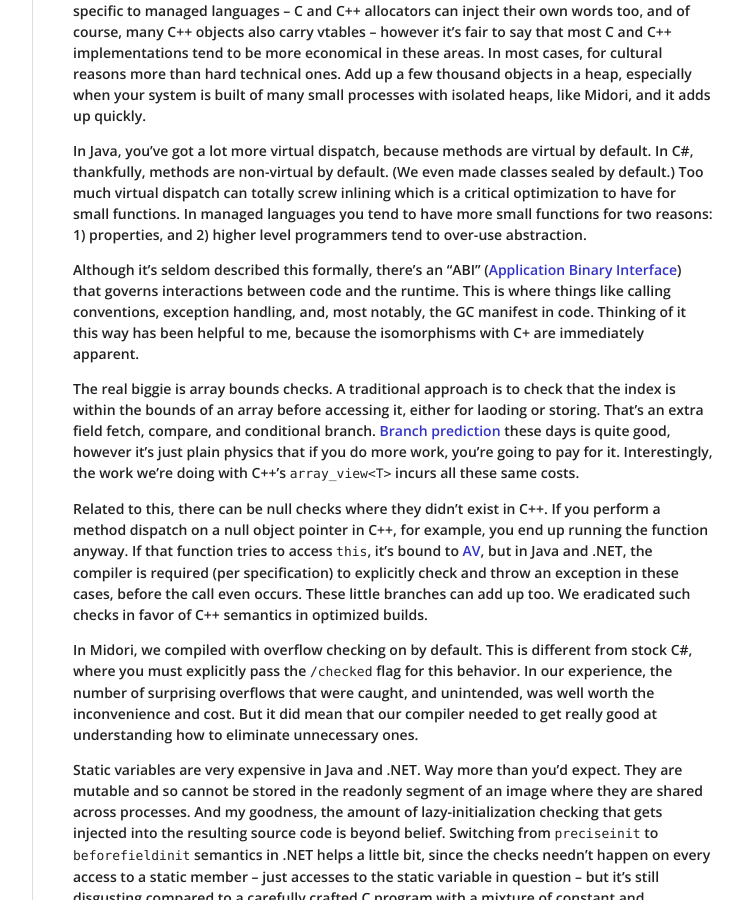
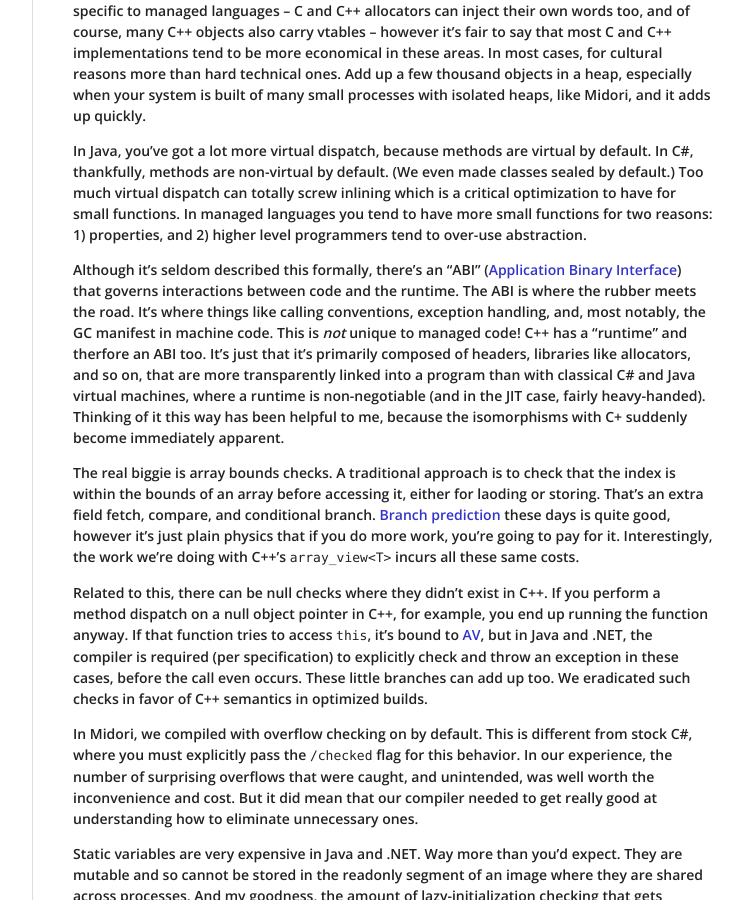
Before and after one commit to joeduffy/joeduffy.github.io, a Jekyll site: the page built from _posts/2015-12-19-safe-native-code.md, in a window 1280 px wide and 900 px high, scrolled down 2262 px. Shown: the whole window, without its empty margins (378-1121 px from the left). Built offline with Jekyll 4.4.1, drawn with Linux system fonts in a browser that asks for light colours; nearby versions of some CDN libraries; Markdown is read by kramdown in place of the engine named in the settings.

Commit message:
More wordsmithing

```diff
--- a/_posts/2015-12-19-safe-native-code.md
+++ b/_posts/2015-12-19-safe-native-code.md
@@ -125,8 +125,12 @@
 
 Although it's seldom described this formally, there's an "ABI" ([Application Binary Interface](
 https://en.wikipedia.org/wiki/Application_binary_interface)) that governs interactions between code and the runtime.
-This is where things like calling conventions, exception handling, and, most notably, the GC manifest in code.  Thinking
-of it this way has been helpful to me, because the isomorphisms with C+ are immediately apparent.
+The ABI is where the rubber meets the road.  It's where things like calling conventions, exception handling, and, most
+notably, the GC manifest in machine code.  This is *not* unique to managed code!  C++ has a "runtime" and therfore an
+ABI too.  It's just that it's primarily composed of headers, libraries like allocators, and so on, that are more
+transparently linked into a program than with classical C# and Java virtual machines, where a runtime is non-negotiable
+(and in the JIT case, fairly heavy-handed).  Thinking of it this way has been helpful to me, because the isomorphisms
+with C+ suddenly become immediately apparent.
 
 The real biggie is array bounds checks.  A traditional approach is to check that the index is within the bounds of an
 array before accessing it, either for laoding or storing.  That's an extra field fetch, compare, and conditional
```
